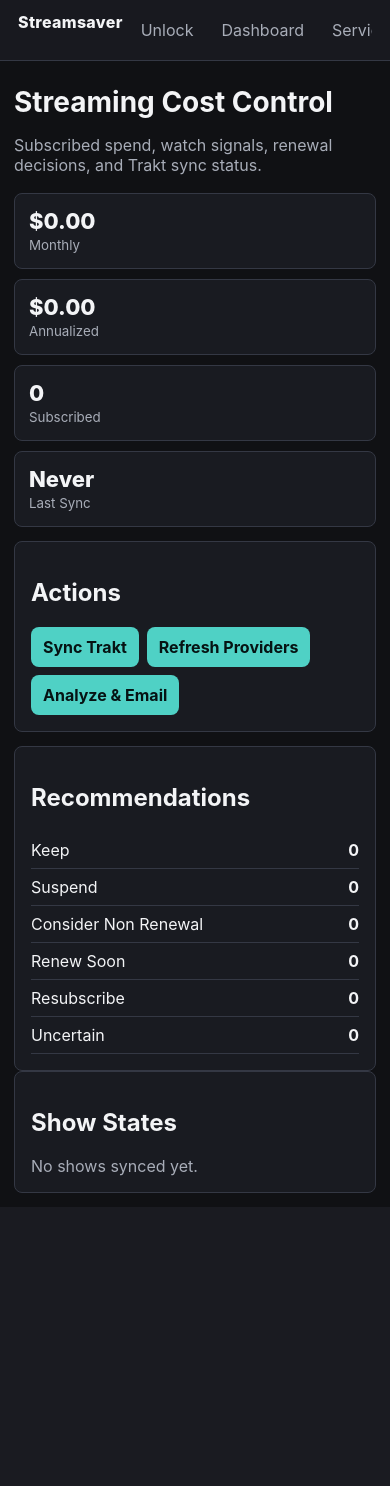
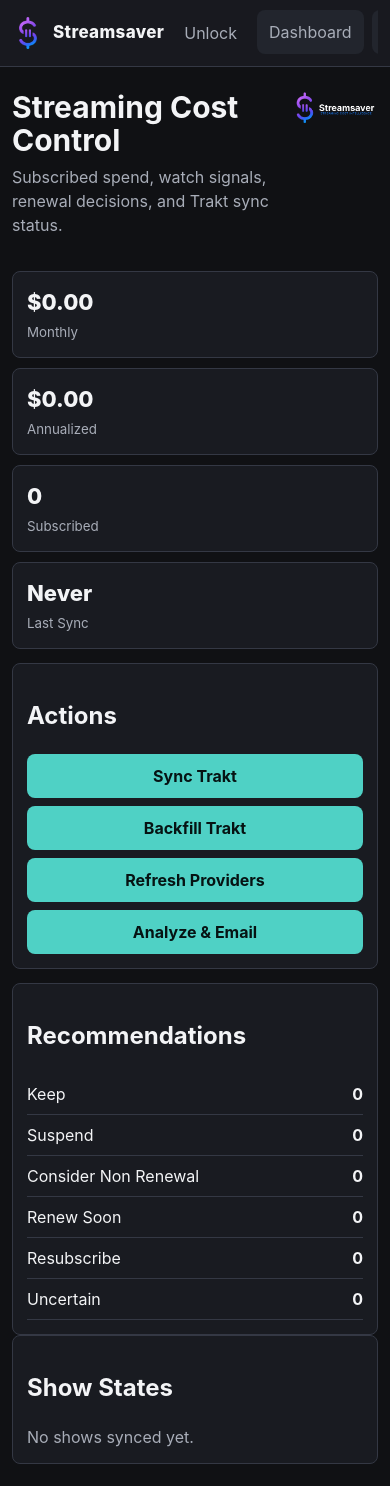
Before and after one commit to noahphex/streamsaver, a Flask app: page / in a window 390 px wide. Before the commit the page ends 1207 px from the top, so only its background shows below. Run offline with Flask 3, Linux system fonts and the light colour scheme; data comes from the database, SQL or seed files in the repository; data that the repository does not hold is empty.

Commit message:
fix: stabilize trakt sync and mobile UI

```diff
--- a/docker-compose.yml
+++ b/docker-compose.yml
@@ -13,6 +13,7 @@
       - STREAMSAVER_PASSPHRASE=${STREAMSAVER_PASSPHRASE:-}
     ports:
       - "8092:8092"
+    command: ["gunicorn", "--bind", "0.0.0.0:8092", "--workers", "1", "--threads", "8", "--timeout", "120", "wsgi:app"]
     volumes:
       - ./config:/app/config
       - ./data:/app/data
--- a/web/app.py
+++ b/web/app.py
@@ -1,4 +1,6 @@
 import os
+import logging
+import sys
 import tempfile
 from datetime import datetime
 from pathlib import Path
@@ -9,6 +11,7 @@
     redirect,
     render_template,
     request,
+    send_from_directory,
     send_file,
     session,
     url_for,
@@ -37,6 +40,8 @@
 from email_reports.report_builder import build_report
 from setup_credentials import CRED_FILE, load_credentials
 
+logger = logging.getLogger(__name__)
+
 
 THRESHOLD_OPTIONS = [
     ("1 month (30 days)", "30"),
@@ -47,6 +52,7 @@
 
 
 def create_app():
+    _setup_logging()
     init_db()
     app = Flask(__name__, static_folder="static", template_folder="templates")
     app.secret_key = os.environ.get("STREAMSAVER_SECRET_KEY", "streamsaver-local-change-me")
@@ -68,6 +74,10 @@
     @app.get("/health")
     def health():
         return {"ok": True, "unlocked": bool(_credentials(optional=True))}
+
+    @app.get("/logos/<path:filename>")
+    def logos(filename):
+        return send_from_directory(Path(__file__).resolve().parent.parent / "assets" / "logos", filename)
 
     @app.route("/unlock", methods=["GET", "POST"])
     def unlock():
@@ -187,12 +197,16 @@
     def action_sync():
         try:
             creds = _credentials()
-            results = run_full_sync(_trakt_client(creds), _tmdb_client(creds))
+            force_backfill = request.form.get("force_backfill") == "1"
+            results = run_full_sync(_trakt_client(creds), _tmdb_client(creds), force_backfill=force_backfill)
+            logger.info("Manual Trakt sync completed: force_backfill=%s results=%s", force_backfill, results)
+            mode = "Backfill complete" if force_backfill else "Sync complete"
             flash(
-                f"Sync complete: {results['shows']} shows, {results['watchlist']} watchlist, {results['archived']} archived.",
+                f"{mode}: {results['shows']} shows, {results['watchlist']} watchlist, {results['archived']} archived.",
                 "success",
             )
         except Exception as exc:
+            logger.exception("Manual Trakt sync failed")
             flash(f"Sync failed: {exc}", "error")
         return redirect(request.referrer or url_for("dashboard"))
 
@@ -424,3 +438,16 @@
         return int(value) if value not in (None, "") else None
     except ValueError:
         return None
+
+
+def _setup_logging() -> None:
+    root = logging.getLogger()
+    root.setLevel(logging.INFO)
+    if not root.handlers:
+        handler = logging.StreamHandler(sys.stdout)
+        handler.setFormatter(logging.Formatter(
+            "%(asctime)s [%(levelname)s] %(name)s - %(message)s",
+            datefmt="%Y-%m-%d %H:%M:%S",
+        ))
+        root.addHandler(handler)
+    logging.getLogger("urllib3").setLevel(logging.WARNING)
--- a/web/static/app.css
+++ b/web/static/app.css
@@ -17,6 +17,8 @@
   font-family: Inter, ui-sans-serif, system-ui, -apple-system, BlinkMacSystemFont, "Segoe UI", sans-serif;
   background: var(--bg);
   color: var(--text);
+  font-size: 16px;
+  line-height: 1.5;
 }
 a { color: inherit; text-decoration: none; }
 .topbar {
@@ -30,10 +32,25 @@
   background: rgba(25, 27, 33, 0.96);
   border-bottom: 1px solid var(--line);
 }
-.brand { font-weight: 800; letter-spacing: .02em; }
+.brand {
+  display: inline-flex;
+  align-items: center;
+  gap: 9px;
+  flex: 0 0 auto;
+  font-weight: 800;
+  letter-spacing: .02em;
+}
+.brand img {
+  width: 28px;
+  height: 28px;
+  object-fit: contain;
+}
 .nav { display: flex; gap: 8px; flex: 1; overflow-x: auto; }
 .nav a, .pill, .link-button {
-  padding: 8px 10px;
+  min-height: 44px;
+  display: inline-flex;
+  align-items: center;
+  padding: 9px 12px;
   border-radius: 8px;
   color: var(--muted);
   white-space: nowrap;
@@ -41,9 +58,21 @@
 .nav a:hover, .pill:hover, .link-button:hover { background: var(--panel-2); color: var(--text); }
 .link-button { border: 0; background: transparent; font: inherit; cursor: pointer; }
 .page { width: min(1120px, 100%); margin: 0 auto; padding: 20px; }
-.hero { margin: 10px 0 18px; }
+.hero {
+  display: flex;
+  align-items: center;
+  justify-content: space-between;
+  gap: 18px;
+  margin: 10px 0 18px;
+}
 .hero h1 { margin: 0 0 4px; font-size: clamp(28px, 5vw, 44px); }
 .hero p, .muted { color: var(--muted); }
+.hero-copy { min-width: 0; }
+.hero-logo {
+  width: min(34vw, 210px);
+  max-height: 96px;
+  object-fit: contain;
+}
 .panel, .card {
   background: var(--panel);
   border: 1px solid var(--line);
@@ -72,7 +101,7 @@
   display: inline-flex;
   justify-content: center;
   align-items: center;
-  min-height: 40px;
+  min-height: 44px;
   padding: 9px 12px;
   border: 0;
   border-radius: 8px;
@@ -88,7 +117,7 @@
 .form-panel label { display: grid; gap: 6px; margin-bottom: 12px; color: var(--muted); }
 input, select {
   width: 100%;
-  min-height: 40px;
+  min-height: 44px;
   border: 1px solid var(--line);
   border-radius: 8px;
   background: #0d0e12;
@@ -124,11 +153,53 @@
 .flash.error { border-color: var(--danger); }
 .flash.info { border-color: var(--accent); }
 @media (max-width: 720px) {
-  .topbar { align-items: flex-start; flex-wrap: wrap; gap: 8px; }
-  .nav { order: 3; width: 100%; }
-  .page { padding: 14px; }
+  .topbar {
+    align-items: center;
+    flex-wrap: wrap;
+    gap: 8px;
+    padding: 10px 12px;
+  }
+  .brand {
+    font-size: 17px;
+  }
+  .brand img {
+    width: 32px;
+    height: 32px;
+  }
+  .nav {
+    order: 3;
+    width: 100%;
+    padding-bottom: 2px;
+  }
+  .nav a {
+    background: var(--panel-2);
+  }
+  .page { padding: 14px 12px 22px; }
+  .hero {
+    align-items: flex-start;
+    gap: 12px;
+  }
+  .hero h1 {
+    font-size: 30px;
+    line-height: 1.1;
+  }
+  .hero p {
+    margin-top: 8px;
+  }
+  .hero-logo {
+    width: 86px;
+    max-height: 68px;
+  }
+  .panel, .card {
+    padding: 14px;
+  }
   .grid.two, .metrics, .form-grid, .toolbar { grid-template-columns: 1fr; }
   .metrics span { font-size: 22px; }
+  .button-row form,
+  .button-row button,
+  .button-row .button {
+    width: 100%;
+  }
   table, thead, tbody, tr, th, td { display: block; }
   thead { display: none; }
   tr { border-bottom: 1px solid var(--line); padding: 8px 0; }
--- a/web/templates/base.html
+++ b/web/templates/base.html
@@ -8,7 +8,10 @@
 </head>
 <body>
   <header class="topbar">
-    <a class="brand" href="{{ url_for('dashboard') }}">Streamsaver</a>
+    <a class="brand" href="{{ url_for('dashboard') }}">
+      <img src="{{ url_for('logos', filename='streamsaver_logo_transparent.png') }}" alt="" aria-hidden="true">
+      <span>Streamsaver</span>
+    </a>
     <nav class="nav">
       <a href="{{ url_for('dashboard') }}">Dashboard</a>
       <a href="{{ url_for('services') }}">Services</a>
--- a/web/templates/dashboard.html
+++ b/web/templates/dashboard.html
@@ -1,8 +1,11 @@
 {% extends "base.html" %}
 {% block content %}
 <section class="hero">
-  <h1>Streaming Cost Control</h1>
-  <p>Subscribed spend, watch signals, renewal decisions, and Trakt sync status.</p>
+  <div class="hero-copy">
+    <h1>Streaming Cost Control</h1>
+    <p>Subscribed spend, watch signals, renewal decisions, and Trakt sync status.</p>
+  </div>
+  <img class="hero-logo" src="{{ url_for('logos', filename='streamsaver_header_transparent.png') }}" alt="Streamsaver">
 </section>
 <section class="metrics">
   <div><span>${{ "%.2f"|format(totals.monthly_total) }}</span><small>Monthly</small></div>
@@ -15,6 +18,7 @@
     <h2>Actions</h2>
     <div class="button-row">
       <form method="post" action="{{ url_for('action_sync') }}"><button>Sync Trakt</button></form>
+      <form method="post" action="{{ url_for('action_sync') }}"><input type="hidden" name="force_backfill" value="1"><button>Backfill Trakt</button></form>
       <form method="post" action="{{ url_for('action_refresh_providers') }}"><button>Refresh Providers</button></form>
       <form method="post" action="{{ url_for('action_analyze') }}"><button>Analyze & Email</button></form>
     </div>
--- a/web/templates/settings.html
+++ b/web/templates/settings.html
@@ -28,6 +28,7 @@
     <p class="muted">Provider cache: {{ settings.networks_fetched_at or "never" }}</p>
     <div class="button-row vertical">
       <form method="post" action="{{ url_for('action_sync') }}"><button>Sync Trakt Now</button></form>
+      <form method="post" action="{{ url_for('action_sync') }}"><input type="hidden" name="force_backfill" value="1"><button>Backfill Last Year</button></form>
       <form method="post" action="{{ url_for('action_refresh_providers') }}"><button>Refresh Provider List</button></form>
       <form method="post" action="{{ url_for('action_analyze') }}"><button>Run Analysis & Send Report</button></form>
       <a class="button ghost" href="{{ url_for('backup_export') }}">Export Backup</a>
```
Also changed, not shown: core/show_tracker.py (+21 -3 lines), core/trakt_client.py (+65 -3 lines), 1 other file.
